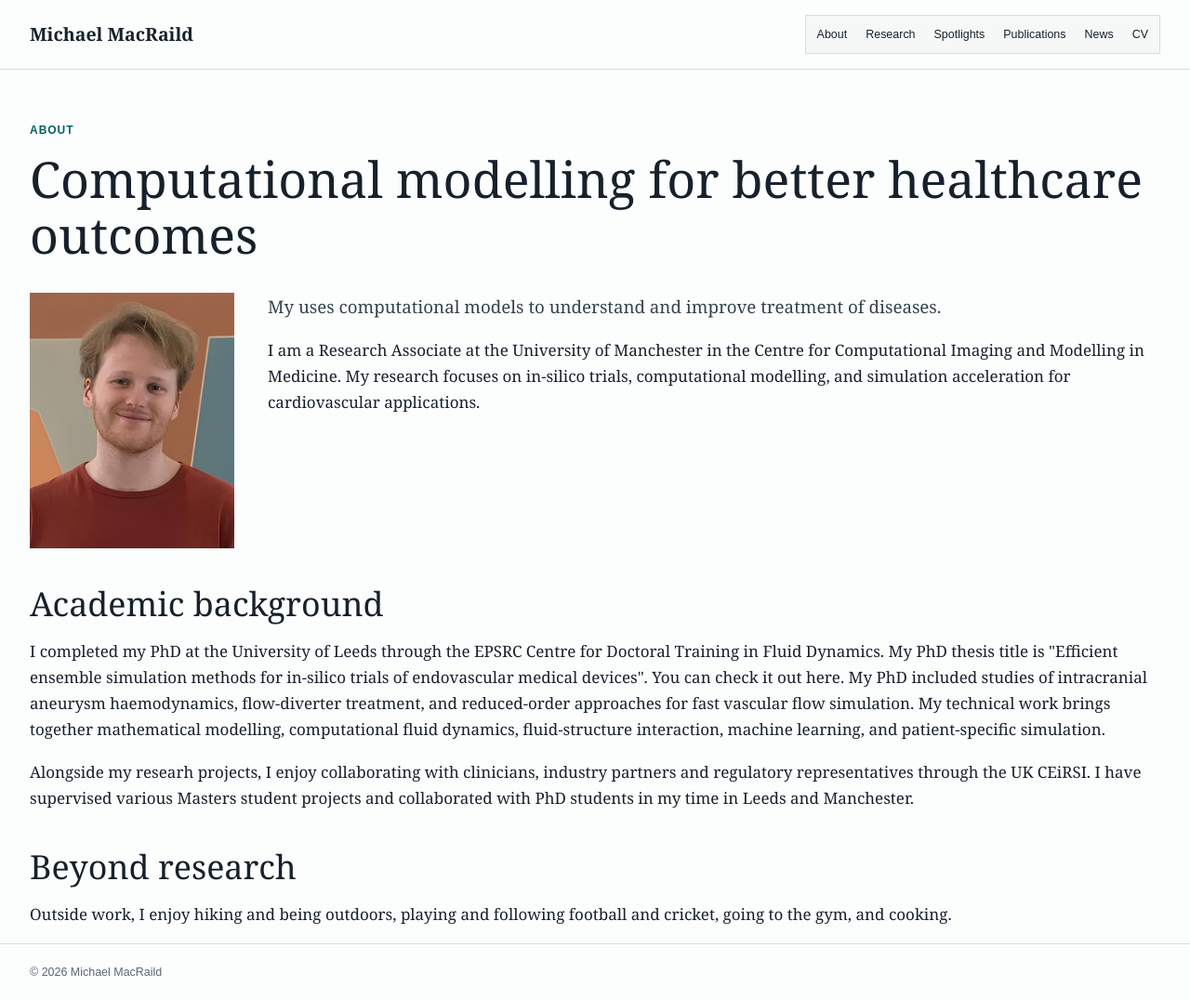
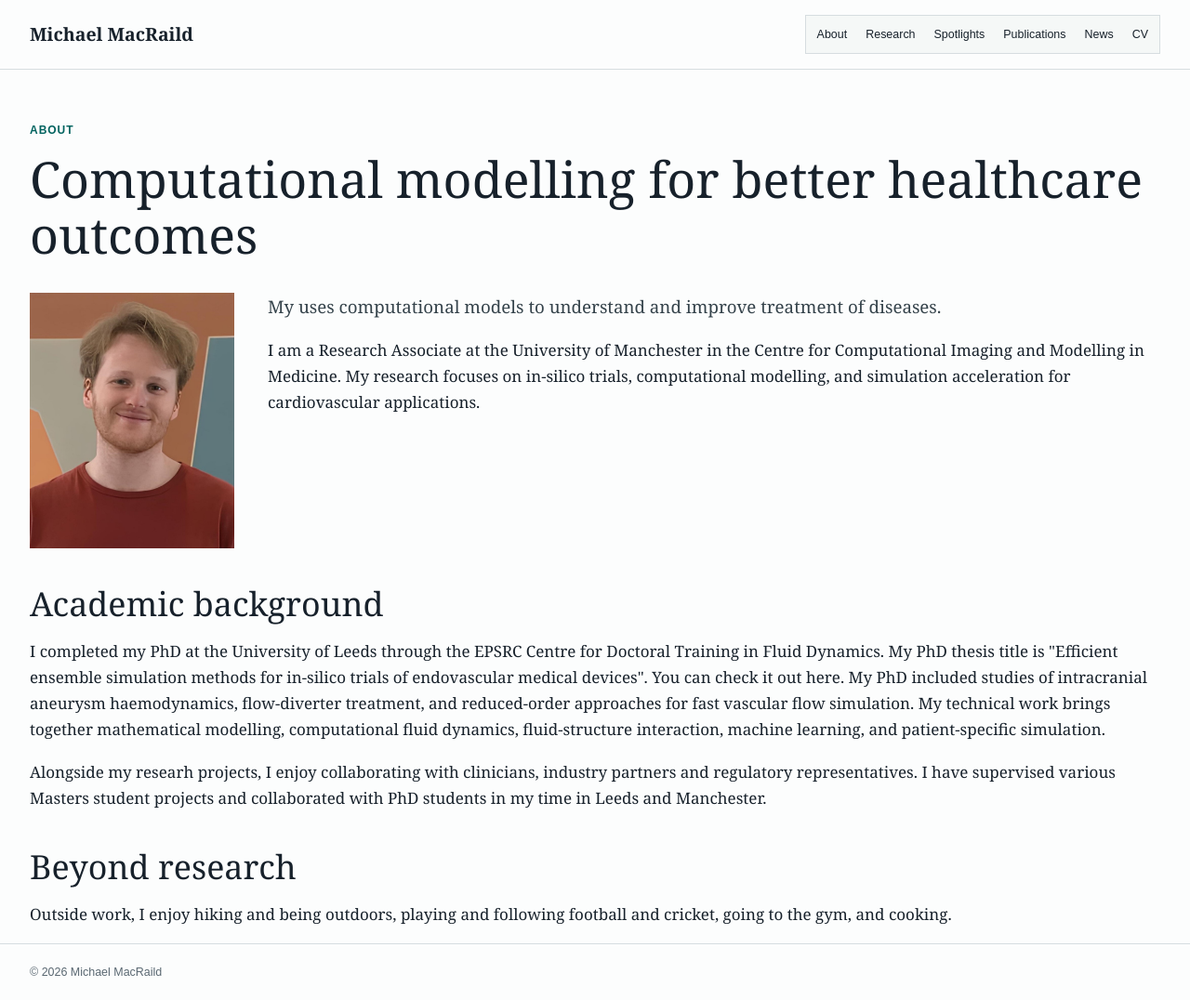
Before and after one commit to michaelmacraild/michaelmacraild.github.io, a Jekyll site: the page built from about.md, in a window 1280 px wide. Shown: the whole page at 93% size. Built offline with Jekyll 4.4.1, drawn with Linux system fonts in a browser that asks for light colours.

Commit message:
Add files via upload

```diff
--- a/about.md
+++ b/about.md
@@ -18,7 +18,7 @@ permalink: /about/
 <h2>Academic background</h2>
 <p>I completed my PhD at the University of Leeds through the EPSRC Centre for Doctoral Training in Fluid Dynamics. My PhD thesis title is "Efficient ensemble simulation methods for in-silico trials of endovascular medical devices". You can check it out here. My PhD included studies of intracranial aneurysm haemodynamics, flow-diverter treatment, and reduced-order approaches for fast vascular flow simulation.  My technical work brings together mathematical modelling, computational fluid dynamics, fluid-structure interaction, machine learning, and patient-specific simulation.</p>
 
-<p>Alongside my researh projects, I enjoy collaborating with clinicians, industry partners and regulatory representatives through the UK CEiRSI. I have supervised various Masters student projects and collaborated with PhD students in my time in Leeds and Manchester.</p>
+<p>Alongside my researh projects, I enjoy collaborating with clinicians, industry partners and regulatory representatives. I have supervised various Masters student projects and collaborated with PhD students in my time in Leeds and Manchester.</p>
 
 <h2>Beyond research</h2>
 <p>Outside work, I enjoy hiking and being outdoors, playing and following football and cricket, going to the gym, and cooking.</p>
```
